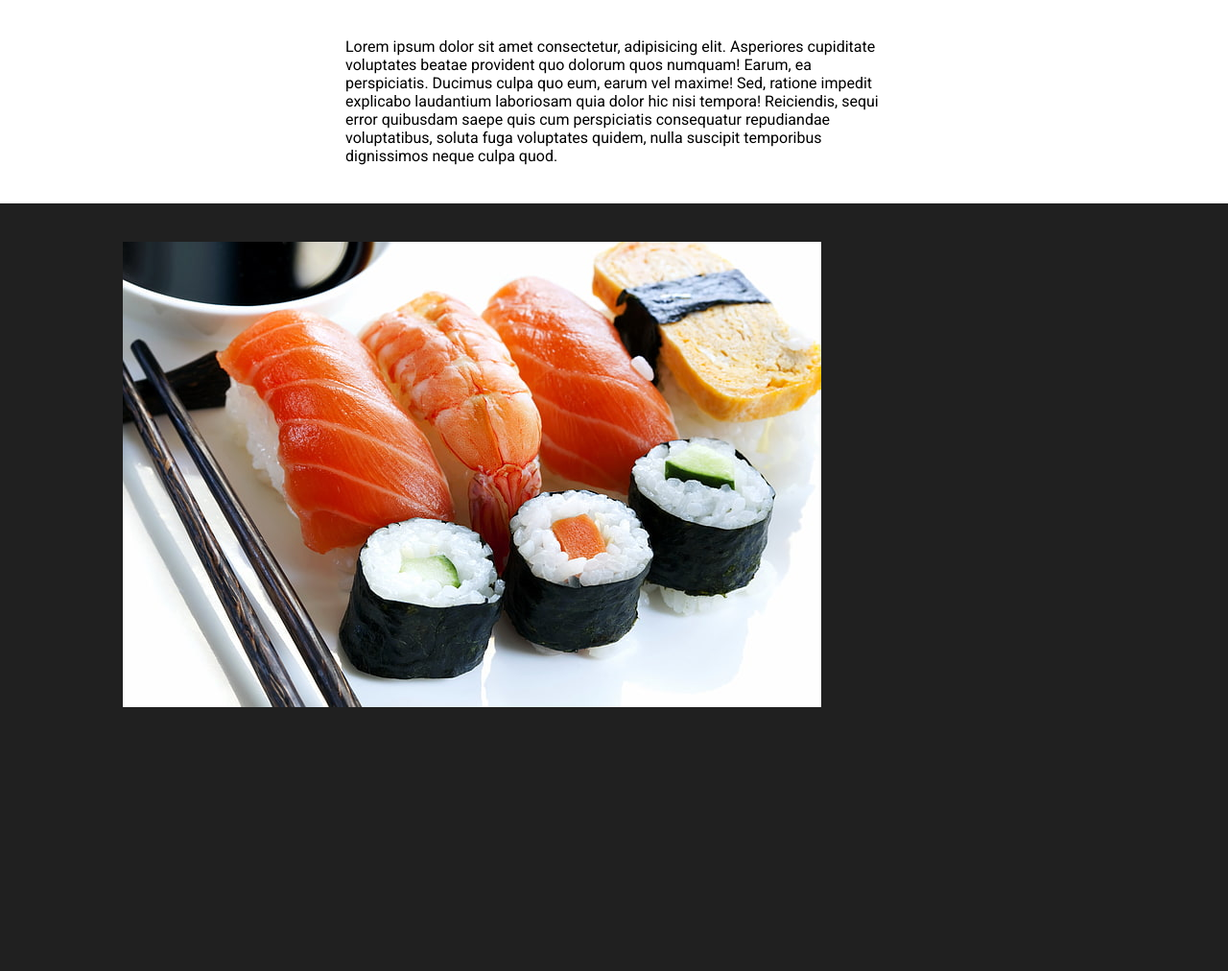
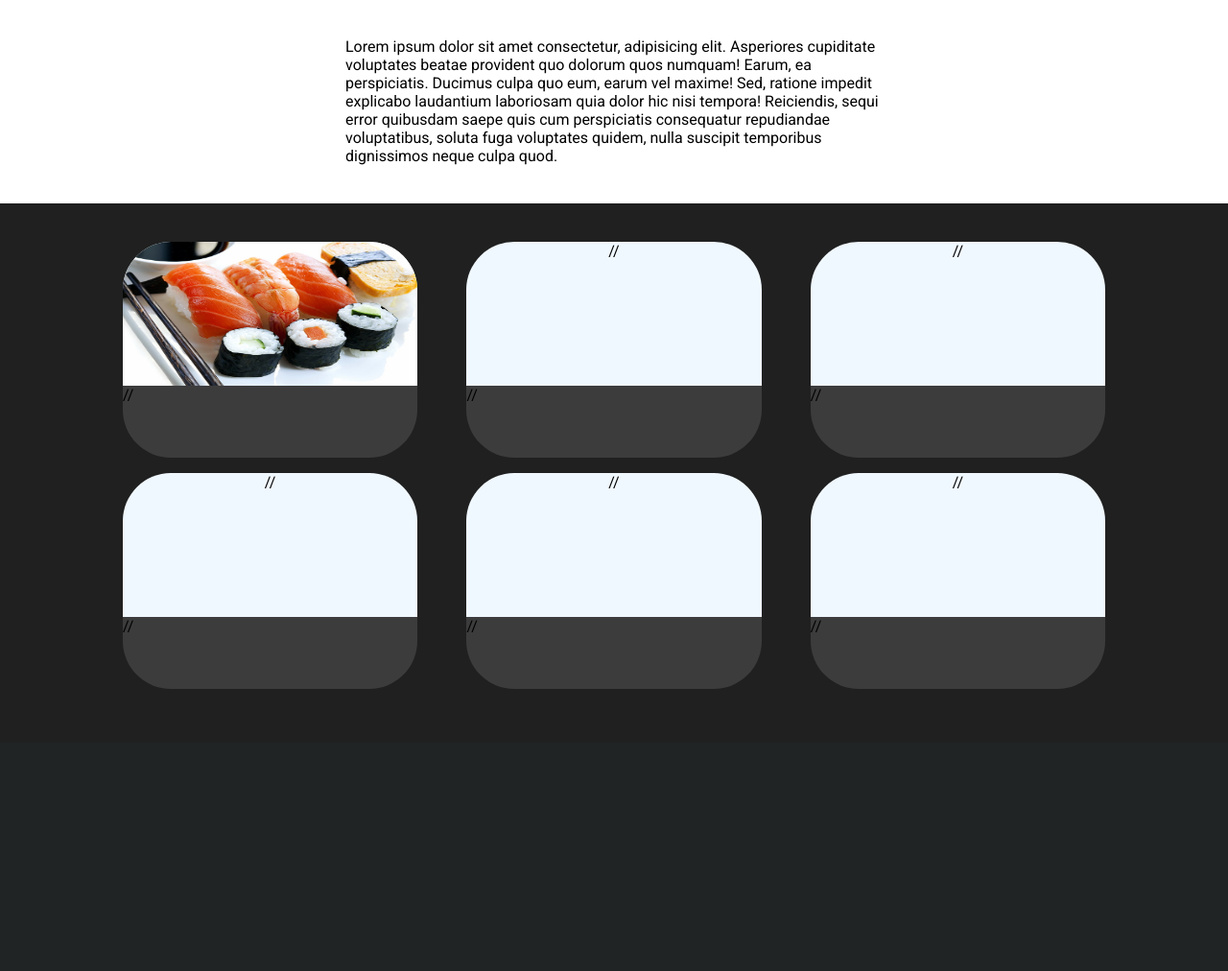
Before and after one commit to liam-kilsdonk/liamsitephp, a PHP site: page /index.html in a window 1280 px wide. Shown: the part 411-1423 px from the top of the page at 96% size. After the commit the page ends 1129 px from the top, so only its background shows below. Run offline with PHP 8.4, Linux system fonts and the light colour scheme.

Commit message:
blocks menu

```diff
--- a/css/styles.css
+++ b/css/styles.css
@@ -60,7 +60,7 @@ h2 {
 
 .page-home {
   width: 100%;
-  height: 800px;
+  height: auto;
   background-color: rgb(32, 32, 32);
   display: flex;
   justify-content: center;
@@ -105,6 +105,7 @@ nav ul {
   margin-left: auto;
   margin-right: auto;
   margin-top: 40px;
+  margin-bottom: 40px;
 }
 
 .pop-menu {
@@ -114,10 +115,36 @@ nav ul {
 
 .pop-row {
   width: 100%;
-  height: 200px;
+  height: auto;
+  display: flex;
+  justify-content: space-between;
+  margin-bottom: 1em;
 }
 
 .pop-col {
-  width: 100%;
+  width: 30%;
   height: auto;
 }
+
+.top-col {
+  border-top-left-radius: 50px;
+  border-top-right-radius: 50px;
+  width: 100%;
+  height: 150px;
+  background-color: aliceblue;
+  display: flex;
+  justify-content: center;
+}
+
+.top-col img {
+  border-top-left-radius: 50px;
+  border-top-right-radius: 50px;
+}
+
+.down-col {
+  border-bottom-left-radius: 50px;
+  border-bottom-right-radius: 50px;
+  width: 100%;
+  height: 75px;
+  background-color: rgb(61, 60, 61);
+}
--- a/index.html
+++ b/index.html
@@ -58,14 +58,34 @@
           <div class="pop-menu">
             <div class="pop-row">
               <div class="pop-col">
-                <div class="top-col"><img src="images/sushi-roll.jpg" alt="#"></div>
-                <div class="down-col"></div>
+                <div class="top-col">
+                  <img width="100%" src="images/sushi-roll.jpg" alt="#" />
+                </div>
+                <div class="down-col">//</div>
               </div>
-              <div class="pop-col"></div>
-              <div class="pop-col"></div>
+              <div class="pop-col">
+                <div class="top-col">//</div>
+                <div class="down-col">//</div>
+              </div>
+              <div class="pop-col">
+                <div class="top-col">//</div>
+                <div class="down-col">//</div>
+              </div>
             </div>
-            <div class="pop-row"></div>
-            <div class="pop-row"></div>
+            <div class="pop-row">
+              <div class="pop-col">
+                <div class="top-col">//</div>
+                <div class="down-col">//</div>
+              </div>
+              <div class="pop-col">
+                <div class="top-col">//</div>
+                <div class="down-col">//</div>
+              </div>
+              <div class="pop-col">
+                <div class="top-col">//</div>
+                <div class="down-col">//</div>
+              </div>
+            </div>
           </div>
         </div>
       </div>
```
